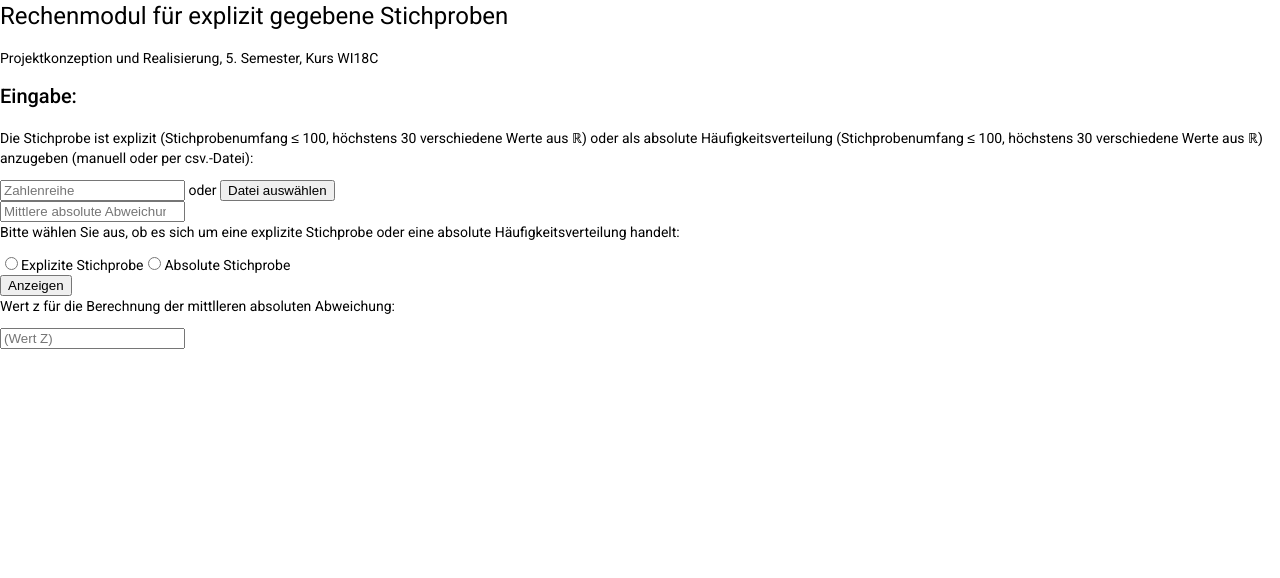
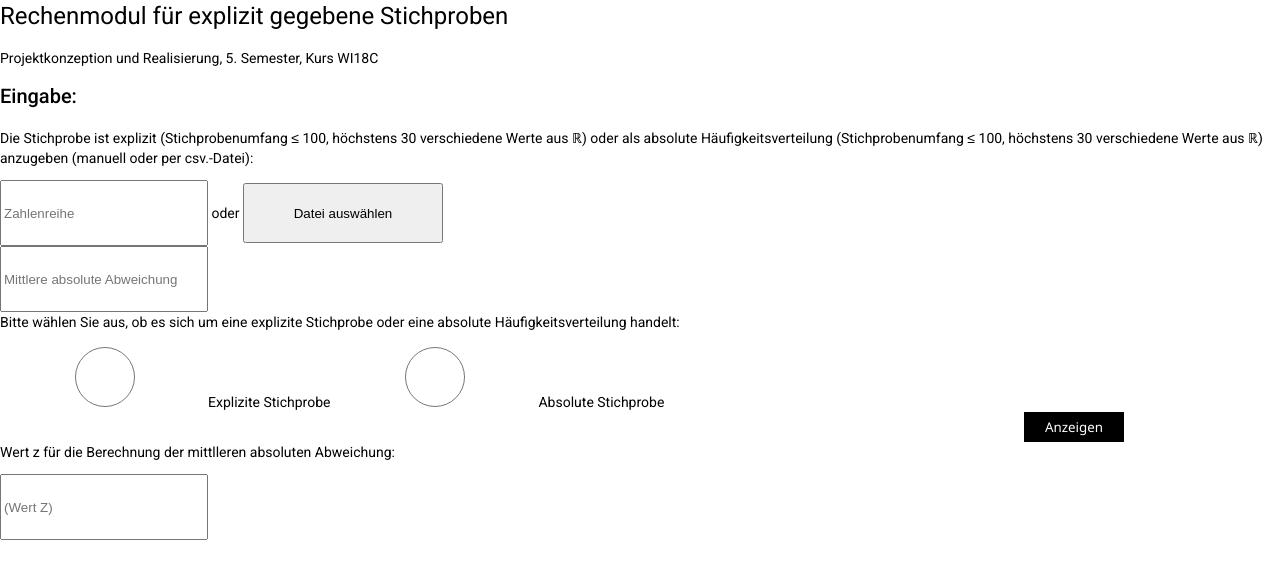
Before and after one commit to JulianGommlich/StatisticsCalculator, an Angular app in the folder StatisticsCalculatorFrontend/: page /calculator in a window 1280 px wide. Shown: the top 578 px of the page. Built offline with nearby package versions, Linux system fonts and the light colour scheme.

Commit message:
Anpassung "Anzeige-Button"
Anpassung des Designs für den Anzeige-Button

```diff
--- a/StatisticsCalculatorFrontend/src/app/view1/view1.component.css
+++ b/StatisticsCalculatorFrontend/src/app/view1/view1.component.css
@@ -0,0 +1,21 @@
+  input{
+      width: 200px;
+      height: 60px;
+      font-size: 20;
+      font-weight: light;
+    }
+
+  input.closeButton{
+    background-color: #000000;
+    color: #FFFFFF;
+    width: 100px;
+    height: 30px;
+    font-family:'Segoe UI', Tahoma, Geneva, Verdana;
+    font-style: Bold;
+    font-size: 25at;
+    padding: 0;
+    border: none;
+    position: relative;
+    right: -80%;
+    bottom:-80%;
+  }
--- a/StatisticsCalculatorFrontend/src/app/view1/view1.component.html
+++ b/StatisticsCalculatorFrontend/src/app/view1/view1.component.html
@@ -17,7 +17,7 @@
     <input type="radio" id="absSample" name="sampleType" value="absolute">
     <label for="absSample">Absolute Stichprobe</label>
     <br>
-    <input type="button" id="show" value="Anzeigen" (click)="openDialog()">
+    <input type="button" id="show" value="Anzeigen" class="closeButton" (click)="openDialog()">
 
     <P>Wert z für die Berechnung der mittlleren absoluten Abweichung:</P>
 
```
